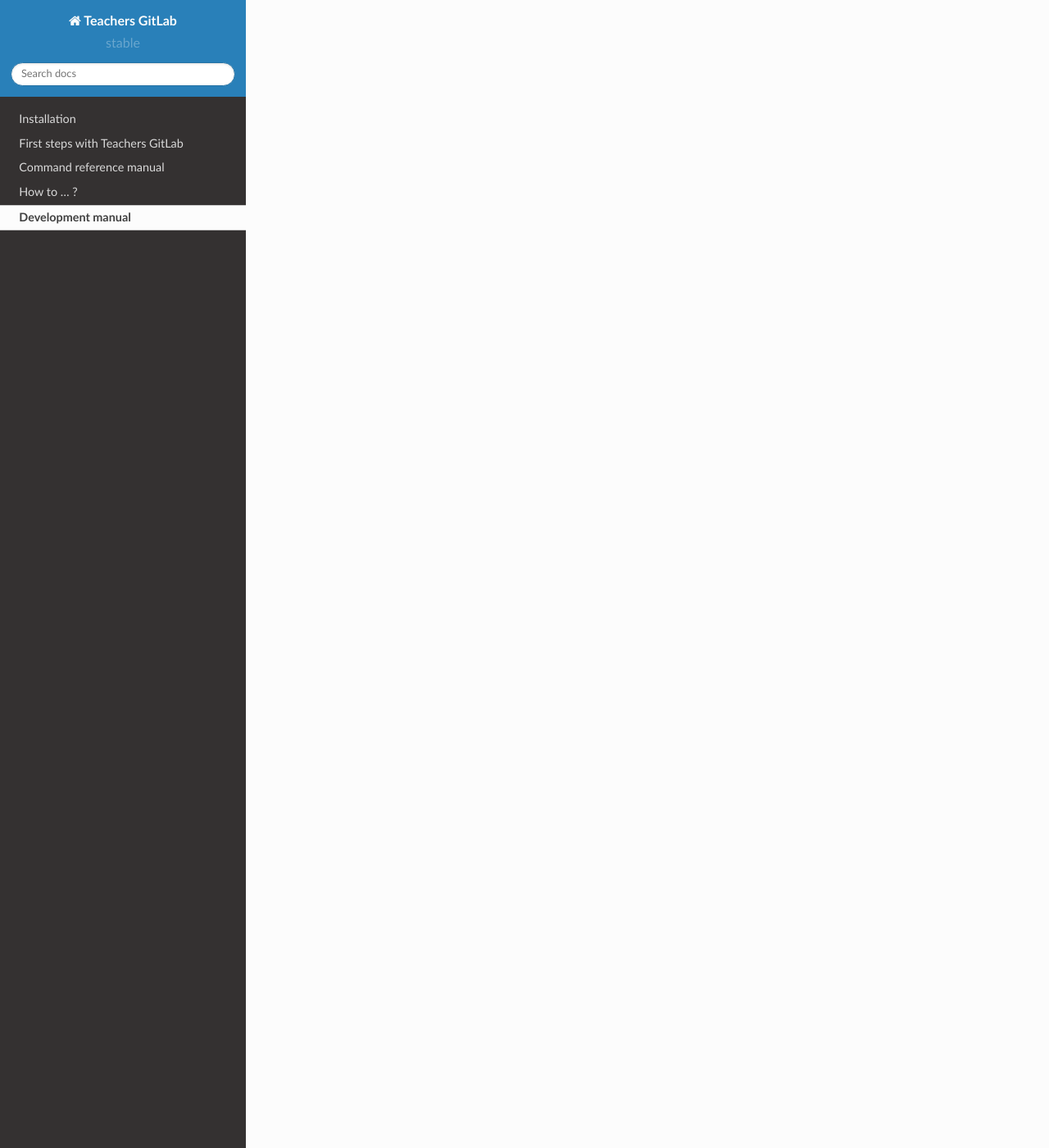
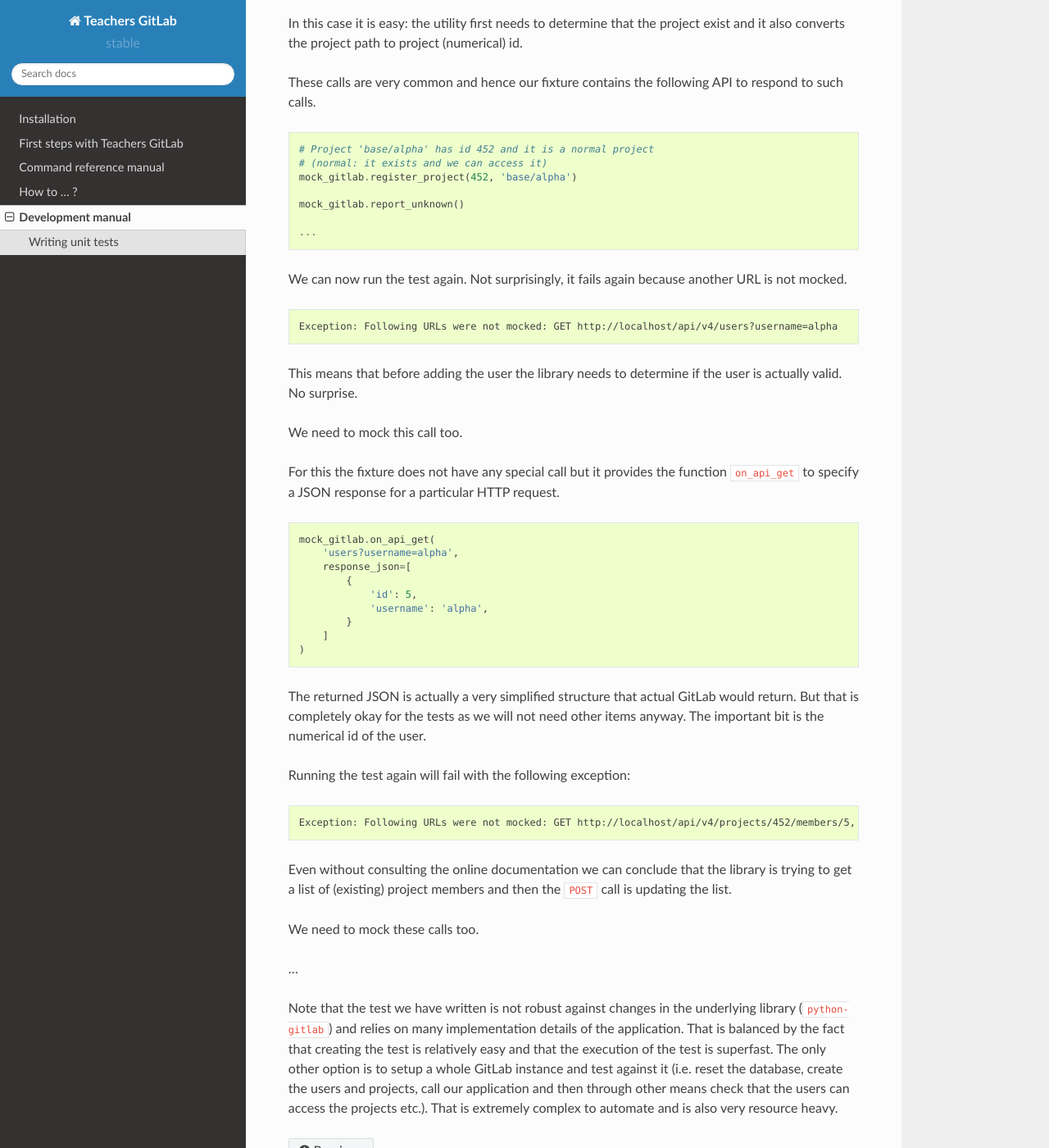
Before and after one commit to otulach/teachers-gitlab, a Sphinx documentation site: the page built from doc/development.rst, in a window 1280 px wide and 1400 px high, scrolled down 1597 px. Shown: the whole window at 82% size. Built offline with Sphinx 7.4.7 and the Read the Docs theme 2.0.0, drawn with Linux system fonts in a browser that asks for light colours; some of the changed text lies outside the part shown.

Commit message:
Documentation: writing unit tests

```diff
--- a/doc/development.rst
+++ b/doc/development.rst
@@ -10,3 +10,143 @@ pinned versions of the dependencies.
     . ./venv/bin/activate
     pip install -r requirements.txt
     pip install -e .
+
+
+Writing unit tests
+------------------
+
+Most tests are currently written in Pytest and they mock GitLab API responses.
+Thus the ``python-gitlab`` library believes it is talking to a real server
+while the test mock only the responses to requests we expect.
+
+Writing a test is a bit of trial-and-error to determine what API is actually
+needed to mock but then the mock setup is rather straightforward.
+
+Let us examine how to implement a test for the ``add-member`` subcommand.
+
+In the test we need to call the following function
+
+.. code-block:: python
+
+    action_add_member(
+        gitlab_instance,
+        logger,
+        entries_iterable,
+        name_of_login_column,
+        dry_run,
+        project_name_template,
+        access_level
+    )
+
+This function is heavily annotated so that we can build the command-line
+parser automatically but for writing test we call it as any other function.
+
+We start the test with the following code. The ``mock_gitlab`` fixture is
+provided in ``conftest.py`` and simplifies mocking of the GitLab API
+(it is a thin wrapper on top of ``responses`` library that we use).
+
+.. code-block:: python
+
+    def test_add_member(mock_gitlab):
+        mock_gitlab.report_unknown()
+
+        teachers_gitlab.main.action_add_member(
+            mock_gitlab.get_python_gitlab(),
+            logging.getLogger("add-member"),
+            teachers_gitlab.main.ActionEntries([
+                {'login': 'alpha'},
+            ]),
+            'login',
+            False,
+            'base/{login}',
+            gitlab.const.AccessLevel.DEVELOPER
+        )
+
+The call to ``report_unknown`` registers a catch-all callback that will report
+any calls to GitLab API that are not mocked by the test. At this moment, this
+will report *all* calls (that is fine for now).
+
+And then we call the actual function that we want to test. We try to add user
+``alpha`` to project ``base/alpha`` with access level *developer*.
+
+When we run it the test fails with the following:
+
+.. code-block:: text
+
+    Exception: Following URLs were not mocked: GET http://localhost/api/v4/projects/base%2Falpha
+
+At this point we need to consult
+`GitLab API documentation <https://docs.gitlab.com/ee/api/>`_ to see what
+API was actually called.
+
+In this case it is easy: the utility first needs to determine that the project
+exist and it also converts the project path to project (numerical) id.
+
+These calls are very common and hence our fixture contains the following
+API to respond to such calls.
+
+.. code-block:: python
+
+    # Project 'base/alpha' has id 452 and it is a normal project
+    # (normal: it exists and we can access it)
+    mock_gitlab.register_project(452, 'base/alpha')
+
+    mock_gitlab.report_unknown()
+
+    ...
+
+We can now run the test again. Not surprisingly, it fails again because
+another URL is not mocked.
+
+.. code-block:: text
+
+    Exception: Following URLs were not mocked: GET http://localhost/api/v4/users?username=alpha
+
+This means that before adding the user the library needs to determine if the
+user is actually valid. No surprise.
+
+We need to mock this call too.
+
+For this the fixture does not have any special call but it provides the
+function ``on_api_get`` to specify a JSON response for a particular HTTP
+request.
+
+.. code-block:: python
+
+    mock_gitlab.on_api_get(
+        'users?username=alpha',
+        response_json=[
+            {
+                'id': 5,
+                'username': 'alpha',
+            }
+        ]
+    )
+
+The returned JSON is actually a very simplified structure that actual GitLab
+would return. But that is completely okay for the tests as we will not need
+other items anyway. The important bit is the numerical id of the user.
+
+Running the test again will fail with the following exception:
+
+.. code-block:: text
+
+    Exception: Following URLs were not mocked: GET http://localhost/api/v4/projects/452/members/5, POST http://localhost/api/v4/projects/452/members.
+
+Even without consulting the online documentation we can conclude that the
+library is trying to get a list of (existing) project members and then
+the ``POST`` call is updating the list.
+
+We need to mock these calls too.
+
+...
+
+Note that the test we have written is not robust against changes in the
+underlying library (``python-gitlab``) and relies on many implementation
+details of the application. That is balanced by the fact that creating the
+test is relatively easy and that the execution of the test is superfast.
+The only other option is to setup a whole GitLab instance and test against
+it (i.e. reset the database, create the users and projects, call our
+application and then through other means check that the users can access
+the projects etc.). That is extremely complex to automate and is also very
+resource heavy.
```
